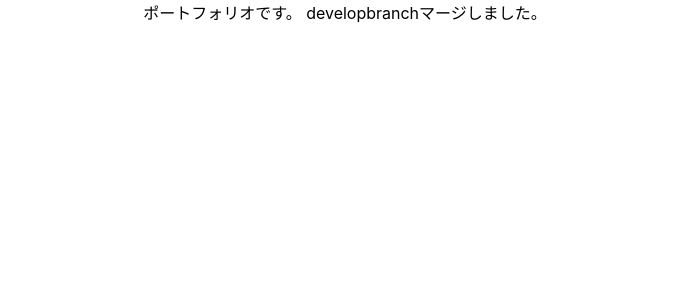
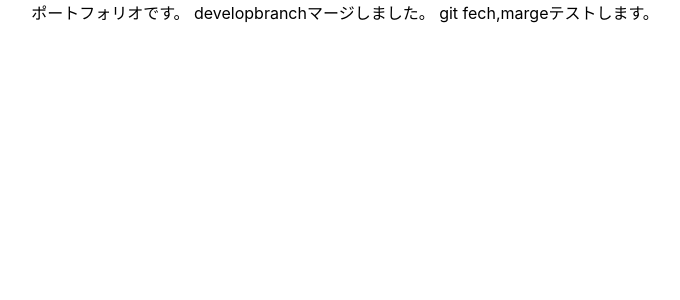
Before and after one commit to s1300012/PortFolio-React, a React (Create React App) app: page / in a window 1280 px wide. Shown: the top 300 px of the page, without its empty margins (295-975 px from the left). Built offline with nearby package versions, Linux system fonts and the light colour scheme.

Commit message:
フェッチ、マージテスト

```diff
--- a/src/App.js
+++ b/src/App.js
@@ -6,6 +6,7 @@ function App() {
     <div className="App">
       ポートフォリオです。
       developbranchマージしました。
+      git fech,margeテストします。
     </div>
   );
 }
```
